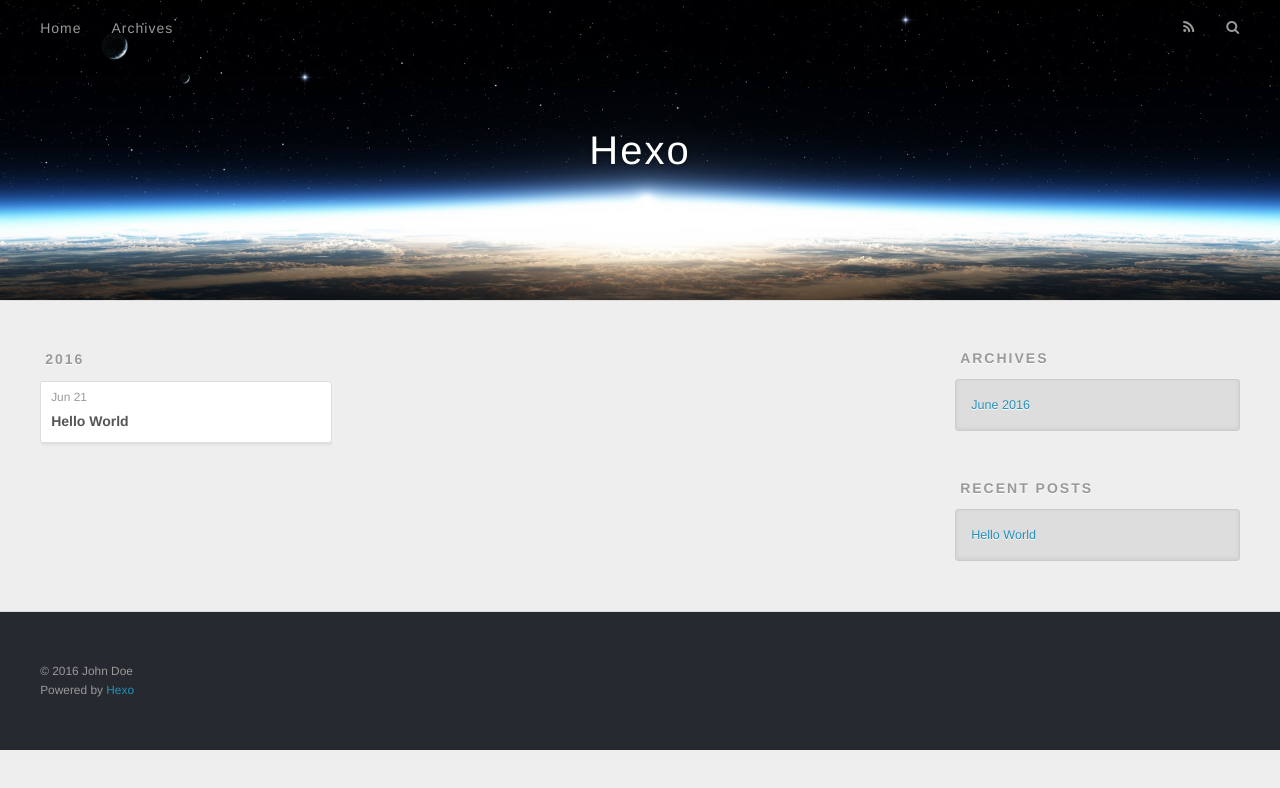
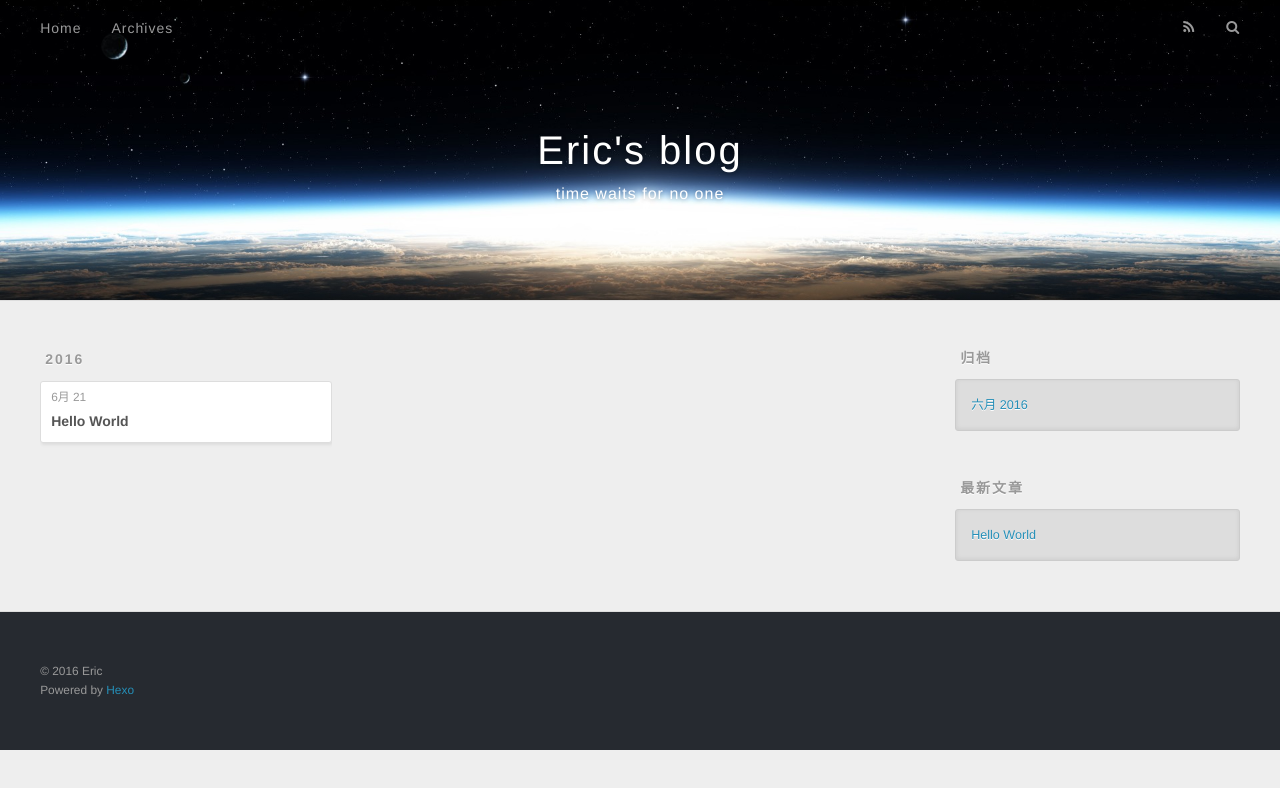
Before and after one commit to tlianke/eric.github.io, a plain HTML site: page archives/index.html in a window 1280 px wide. Drawn offline with nearby package versions, Linux system fonts and the light colour scheme.

Commit message:
Site updated: 2016-08-24 15:18:02

```diff
--- a/archives/index.html
+++ b/archives/index.html
@@ -3,16 +3,19 @@
 <head>
   <meta charset="utf-8">
 
-  <title>Archives | Hexo</title>
+  <title>归档 | Eric&#39;s blog</title>
   <meta name="viewport" content="width=device-width, initial-scale=1, maximum-scale=1">
-  <meta property="og:type" content="website">
-<meta property="og:title" content="Hexo">
+  <meta name="description" content="time waits for no one">
+<meta property="og:type" content="website">
+<meta property="og:title" content="Eric's blog">
 <meta property="og:url" content="http://yoursite.com/archives/index.html">
-<meta property="og:site_name" content="Hexo">
+<meta property="og:site_name" content="Eric's blog">
+<meta property="og:description" content="time waits for no one">
 <meta name="twitter:card" content="summary">
-<meta name="twitter:title" content="Hexo">
+<meta name="twitter:title" content="Eric's blog">
+<meta name="twitter:description" content="time waits for no one">
 
-    <link rel="alternate" href="/atom.xml" title="Hexo" type="application/atom+xml">
+    <link rel="alternate" href="/atom.xml" title="Eric&#39;s blog" type="application/atom+xml">
 
 
     <link rel="icon" href="/favicon.png">
@@ -33,8 +36,12 @@
   <div id="header-outer" class="outer">
     <div id="header-title" class="inner">
       <h1 id="logo-wrap">
-        <a href="/" id="logo">Hexo</a>
+        <a href="/" id="logo">Eric&#39;s blog</a>
       </h1>
+
+        <h2 id="subtitle-wrap">
+          <a href="/" id="subtitle">time waits for no one</a>
+        </h2>
 
     </div>
     <div id="header-inner" class="inner">
@@ -50,7 +57,7 @@
 
           <a id="nav-rss-link" class="nav-icon" href="/atom.xml" title="RSS Feed"></a>
 
-        <a id="nav-search-btn" class="nav-icon" title="Search"></a>
+        <a id="nav-search-btn" class="nav-icon" title="搜索"></a>
       </nav>
       <div id="search-form-wrap">
         <form action="//google.com/search" method="get" accept-charset="UTF-8" class="search-form"><input type="search" name="q" results="0" class="search-form-input" placeholder="Search"><button type="submit" class="search-form-submit">&#xF002;</button><input type="hidden" name="sitesearch" value="http://yoursite.com"></form>
@@ -76,7 +83,7 @@
   <div class="archive-article-inner">
     <header class="archive-article-header">
       <a href="/2016/06/21/hello-world/" class="archive-article-date">
-  <time datetime="2016-06-21T02:34:01.000Z" itemprop="datePublished">Jun 21</time>
+  <time datetime="2016-06-21T02:34:01.000Z" itemprop="datePublished">6月 21</time>
 </a>
 
 
@@ -107,9 +114,9 @@
 
 
   <div class="widget-wrap">
-    <h3 class="widget-title">Archives</h3>
+    <h3 class="widget-title">归档</h3>
     <div class="widget">
-      <ul class="archive-list"><li class="archive-list-item"><a class="archive-list-link" href="/archives/2016/06/">June 2016</a></li></ul>
+      <ul class="archive-list"><li class="archive-list-item"><a class="archive-list-link" href="/archives/2016/06/">六月 2016</a></li></ul>
     </div>
   </div>
 
@@ -117,7 +124,7 @@
 
 
   <div class="widget-wrap">
-    <h3 class="widget-title">Recent Posts</h3>
+    <h3 class="widget-title">最新文章</h3>
     <div class="widget">
       <ul>
 
@@ -137,7 +144,7 @@
 
   <div class="outer">
     <div id="footer-info" class="inner">
-      &copy; 2016 John Doe<br>
+      &copy; 2016 Eric<br>
       Powered by <a href="http://hexo.io/" target="_blank">Hexo</a>
     </div>
   </div>
```
Also changed, not shown: 2016/06/21/hello-world/index.html (+14 -10 lines), archives/2016/06/index.html (+20 -13 lines), archives/2016/index.html (+20 -13 lines), index.html (+20 -13 lines).
